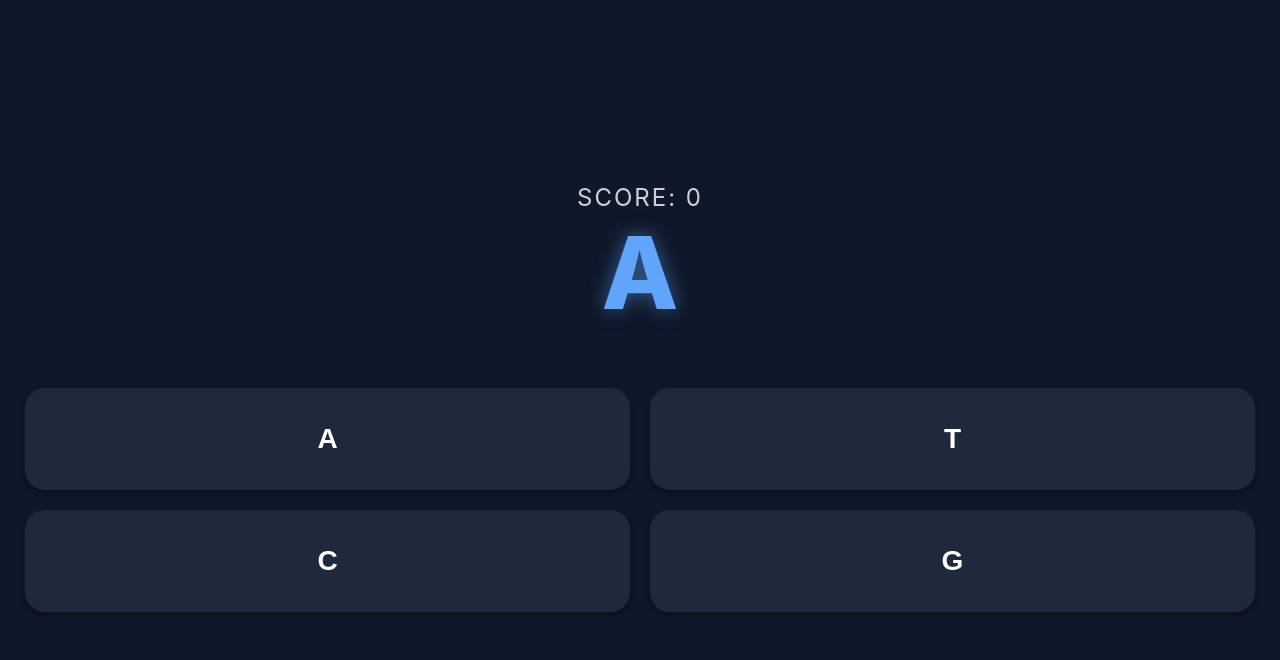
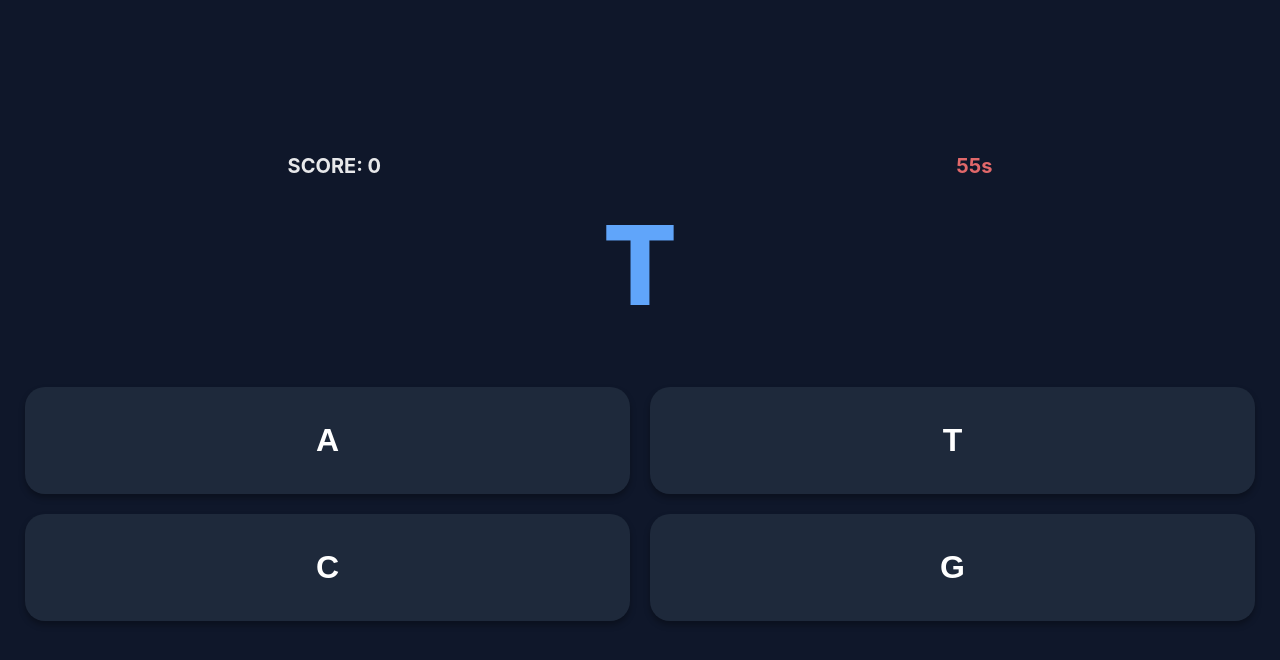
Before and after one commit to 24kGlizzy/Dna-Base-Pairs, a plain HTML site: page index.html in a window 1280 px wide. Drawn offline with Linux system fonts and the light colour scheme.

Commit message:
Update index.html

```diff
--- a/index.html
+++ b/index.html
@@ -1,38 +1,72 @@
-
+<!DOCTYPE html>
 <html lang="en">
 <head>
     <meta charset="UTF-8">
     <meta name="viewport" content="width=device-width, initial-scale=1.0, maximum-scale=1.0, user-scalable=no">
-    <title>DNA Matcher</title>
+    <title>DNA Speed Match</title>
     <meta name="apple-mobile-web-app-capable" content="yes">
     <meta name="apple-mobile-web-app-status-bar-style" content="black">
     <link rel="apple-touch-icon" href="https://img.icons8.com/color/180/dna-helix.png">
 
     <style>
-        body { font-family: -apple-system, BlinkMacSystemFont, "Segoe UI", Roboto, sans-serif; text-align: center; background: #0f172a; color: white; display: flex; flex-direction: column; height: 100vh; justify-content: center; margin: 0; overflow: hidden; }
-        #base-to-match { font-size: 100px; font-weight: 800; margin-bottom: 30px; color: #60a5fa; text-shadow: 0 0 20px rgba(96, 165, 250, 0.5); }
+        body { font-family: -apple-system, sans-serif; text-align: center; background: #0f172a; color: white; display: flex; flex-direction: column; height: 100vh; justify-content: center; margin: 0; overflow: hidden; }
+        .stats { display: flex; justify-content: space-around; font-size: 20px; font-weight: bold; margin-bottom: 20px; opacity: 0.9; }
+        #timer { color: #f87171; }
+        #base-to-match { font-size: 110px; font-weight: 800; margin-bottom: 30px; color: #60a5fa; min-height: 130px; }
         .buttons { display: grid; grid-template-columns: 1fr 1fr; gap: 20px; padding: 25px; }
-        button { padding: 35px; font-size: 28px; font-weight: bold; border: none; border-radius: 20px; background: #1e293b; color: white; box-shadow: 0 4px 6px rgba(0,0,0,0.3); transition: transform 0.1s; }
+        button { padding: 35px; font-size: 32px; font-weight: bold; border: none; border-radius: 20px; background: #1e293b; color: white; box-shadow: 0 4px 6px rgba(0,0,0,0.3); }
         button:active { transform: scale(0.95); background: #334155; }
-        #score { font-size: 24px; margin-top: 20px; opacity: 0.8; letter-spacing: 2px; }
+        button:disabled { opacity: 0.3; transform: none; }
+        #overlay { position: fixed; top: 0; left: 0; width: 100%; height: 100%; background: rgba(15, 23, 42, 0.9); display: none; flex-direction: column; align-items: center; justify-content: center; z-index: 10; }
+        .restart-btn { background: #60a5fa; padding: 15px 30px; font-size: 20px; margin-top: 20px; }
     </style>
 </head>
 <body>
 
-    <div id="score">SCORE: 0</div>
+    <div id="overlay">
+        <h1>TIME'S UP!</h1>
+        <div id="final-score" style="font-size: 30px;">Final Score: 0</div>
+        <button class="restart-btn" onclick="startGame()">Play Again</button>
+    </div>
+
+    <div class="stats">
+        <div>SCORE: <span id="score">0</span></div>
+        <div id="timer">60s</div>
+    </div>
+
     <div id="base-to-match">A</div>
+
     <div class="buttons">
-        <button onclick="check('A')">A</button>
-        <button onclick="check('T')">T</button>
-        <button onclick="check('C')">C</button>
-        <button onclick="check('G')">G</button>
+        <button class="game-btn" onclick="check('A')">A</button>
+        <button class="game-btn" onclick="check('T')">T</button>
+        <button class="game-btn" onclick="check('C')">C</button>
+        <button class="game-btn" onclick="check('G')">G</button>
     </div>
 
     <script>
         const pairs = { 'A': 'T', 'T': 'A', 'C': 'G', 'G': 'C' };
         const bases = ['A', 'T', 'C', 'G'];
         let score = 0;
+        let timeLeft = 60;
         let currentBase = 'A';
+        let timerId = null;
+
+        function startGame() {
+            score = 0;
+            timeLeft = 60;
+            document.getElementById('score').innerText = score;
+            document.getElementById('timer').innerText = timeLeft + "s";
+            document.getElementById('overlay').style.display = 'none';
+
+            nextRound();
+
+            if(timerId) clearInterval(timerId);
+            timerId = setInterval(() => {
+                timeLeft--;
+                document.getElementById('timer').innerText = timeLeft + "s";
+                if (timeLeft <= 0) endGame();
+            }, 1000);
+        }
 
         function nextRound() {
             currentBase = bases[Math.floor(Math.random() * bases.length)];
@@ -40,17 +74,27 @@
         }
 
         function check(input) {
+            if (timeLeft <= 0) return;
+
             if (input === pairs[currentBase]) {
                 score++;
-                document.getElementById('score').innerText = "SCORE: " + score;
+                document.getElementById('score').innerText = score;
                 nextRound();
             } else {
-                alert("Game Over! " + currentBase + " pairs with " + pairs[currentBase]);
-                score = 0;
-                document.getElementById('score').innerText = "SCORE: 0";
-                nextRound();
+                // Flash red on error (optional)
+                document.body.style.background = "#450a0a";
+                setTimeout(() => document.body.style.background = "#0f172a", 100);
             }
         }
+
+        function endGame() {
+            clearInterval(timerId);
+            document.getElementById('final-score').innerText = "Final Score: " + score;
+            document.getElementById('overlay').style.display = 'flex';
+        }
+
+        // Start automatically on first load
+        startGame();
     </script>
 </body>
 </html>
```
